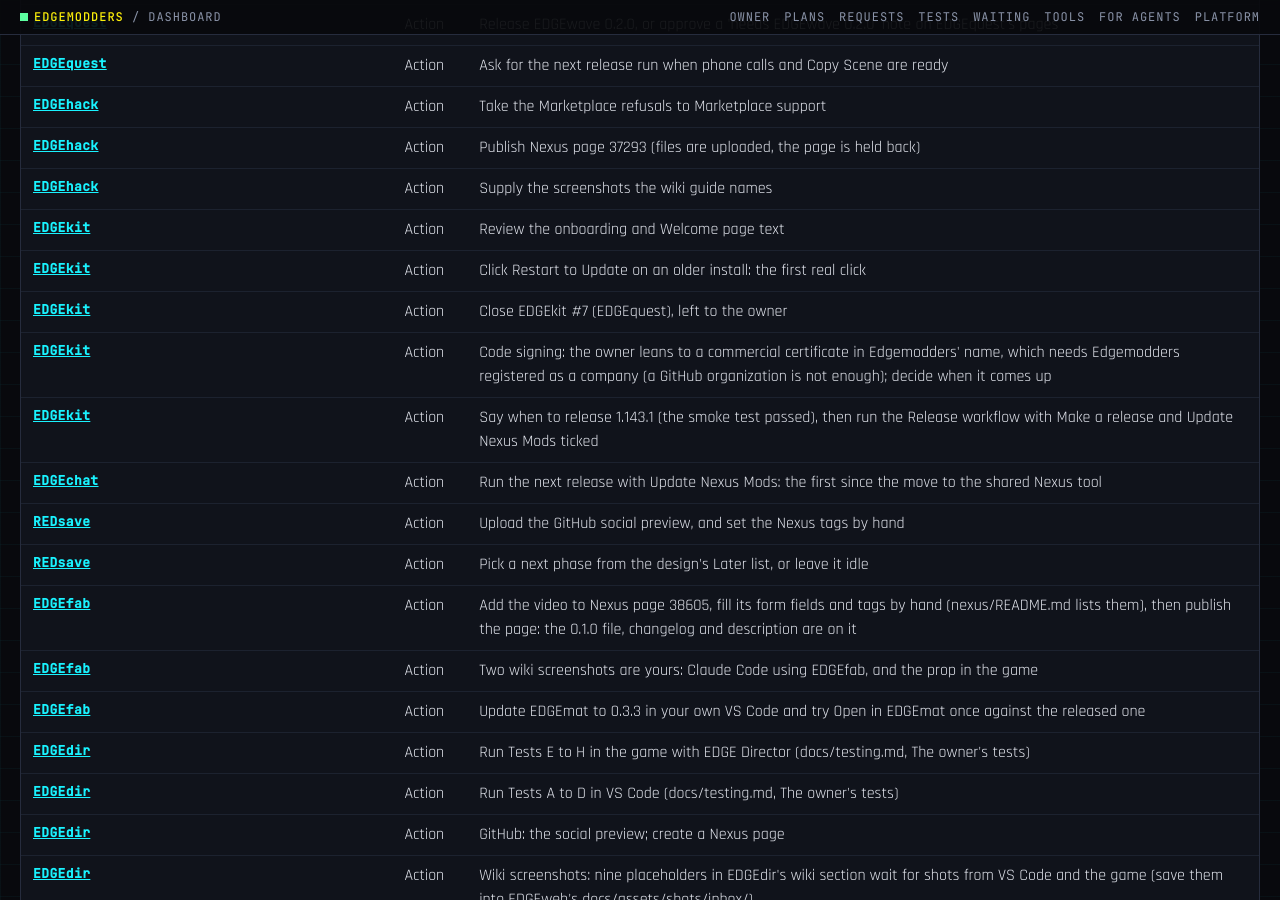
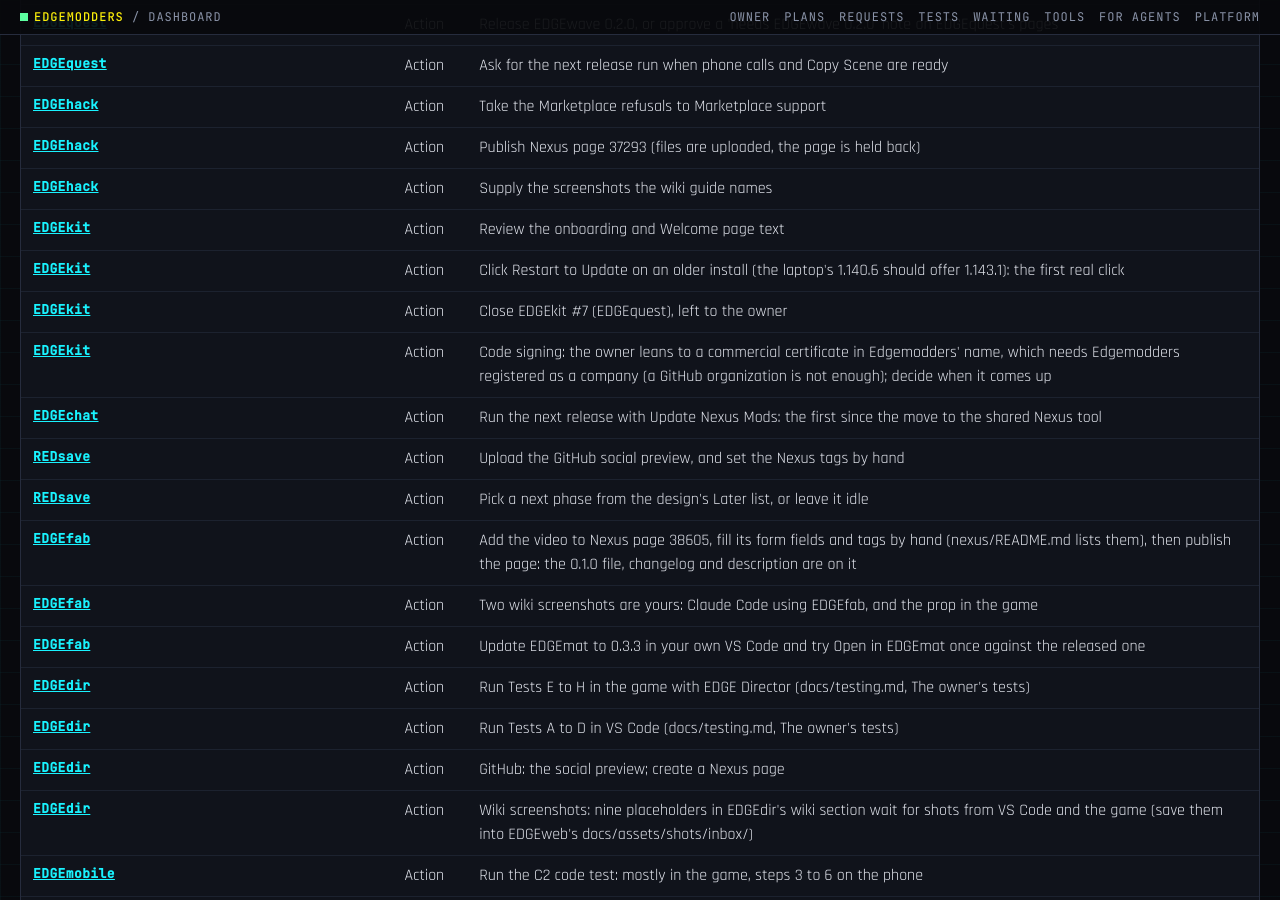
Before and after one commit to Edgemodders/EDGEweb, a Jekyll site: the page docs/dashboard.html, which Jekyll copies as it is, in a window 1280 px wide and 900 px high, scrolled down 1920 px. Built offline with Jekyll 4.4.1, drawn with Linux system fonts in a browser that asks for light colours; some of the changed text lies outside the part shown.

Commit message:
Dashboard: EDGEkit 1.143.1 released (Code - OSS 1.143.1, EDGEfab built in, pack 0.7.0)
Co-Authored-By: Claude Opus 5.5 <noreply@anthropic.com>

```diff
--- a/docs/assets/dashboard/status.js
+++ b/docs/assets/dashboard/status.js
@@ -2106,7 +2106,7 @@ window.EDGE_STATUS = {
    "group": "Specialist toolkits",
    "role": "The Edgemodders editor: a branded Code - OSS build with the EDGE extensions built in, and an extension pack",
    "stage": "released",
-   "version": "1.140.6",
+   "version": "1.143.1",
    "lastTag": "v1.140.6",
    "lastTagDate": "2026-11-12",
    "lastCommit": "2026-11-12",
@@ -2144,16 +2144,16 @@ window.EDGE_STATUS = {
      },
      {
       "id": "K5",
-      "title": "Track upstream (first move: 1.140.0 to 1.143.1, built, smoke test passed, release pending)",
+      "title": "Track upstream (first move, 1.140.0 to 1.143.1, released 2026-11-19; the next when needed)",
       "status": "in progress"
      }
     ]
    },
    "nextRelease": {
-    "version": "1.143.1",
+    "version": null,
     "needs": [
-     "The owner's ticked Release run (the smoke test passed 2026-11-19 on CI run 44497241722's installer); before it, the README status line and badge, the Nexus status box, and the CHANGELOG's Unreleased section renamed 1.143.1",
-     "EDGEfab 0.1.0 built in, with REDcode 0.10.13, EDGEdeck 0.32.0, EDGEmat 0.3.3 and pack 0.7.0 (built, in the same smoke test)"
+     "Nothing unreleased",
+     "The next move to a newer Code - OSS, or a new EDGE tool to build in (EDGEdir)"
     ]
    },
    "handTests": [
@@ -2218,24 +2218,18 @@ window.EDGE_STATUS = {
      "who": "owner",
      "what": "Review of the onboarding and Welcome text",
      "ref": "CLAUDE.md, K3"
-    },
-    {
-     "who": "owner",
-     "what": "The go-ahead for the 1.143.1 release (smoke test passed)",
-     "ref": "CLAUDE.md, K5"
     }
    ],
    "ownerActions": [
     "Review the onboarding and Welcome page text",
-    "Click Restart to Update on an older install: the first real click",
+    "Click Restart to Update on an older install (the laptop's 1.140.6 should offer 1.143.1): the first real click",
     "Close EDGEkit #7 (EDGEquest), left to the owner",
-    "Code signing: the owner leans to a commercial certificate in Edgemodders' name, which needs Edgemodders registered as a company (a GitHub organization is not enough); decide when it comes up",
-    "Say when to release 1.143.1 (the smoke test passed), then run the Release workflow with Make a release and Update Nexus Mods ticked"
+    "Code signing: the owner leans to a commercial certificate in Edgemodders' name, which needs Edgemodders registered as a company (a GitHub organization is not enough); decide when it comes up"
    ],
    "risks": [
     "The installer is not signed, so Windows SmartScreen may warn",
-    "Three releases in a row shipped with no installer hand test",
-    "Upstream moves about weekly (1.147.0 on 2026-11-18); EDGEkit's move to 1.143.1 is built and tested, not yet released"
+    "The 1.140.4 to 1.140.6 releases shipped with no installer hand test (1.143.1 had one)",
+    "Upstream moves about weekly (1.147.0 on 2026-11-18); EDGEkit is on 1.143.1 since 2026-11-19"
    ],
    "checkedBy": "EDGEkit session, 2026-11-19"
   },
--- a/docs/dashboard.html
+++ b/docs/dashboard.html
@@ -203,7 +203,7 @@ pre.how { background: #05060a; border: 1px solid var(--line); padding: 12px 14px
 </div>
 <div id="tip" role="tooltip"></div>
 
-<script src="assets/dashboard/status.js?v=62"></script>
+<script src="assets/dashboard/status.js?v=63"></script>
 <script>
 (function () {
   var S = window.EDGE_STATUS;
```
